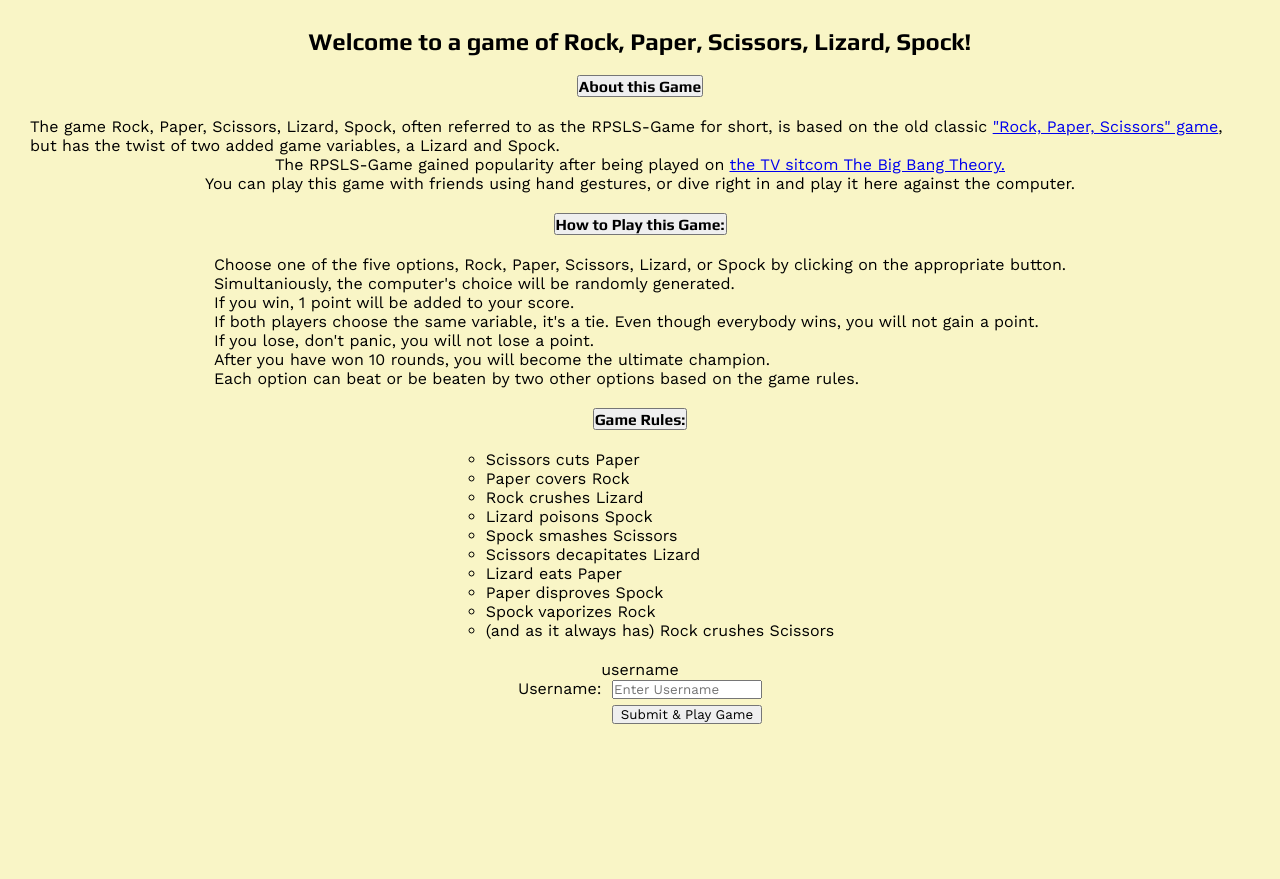
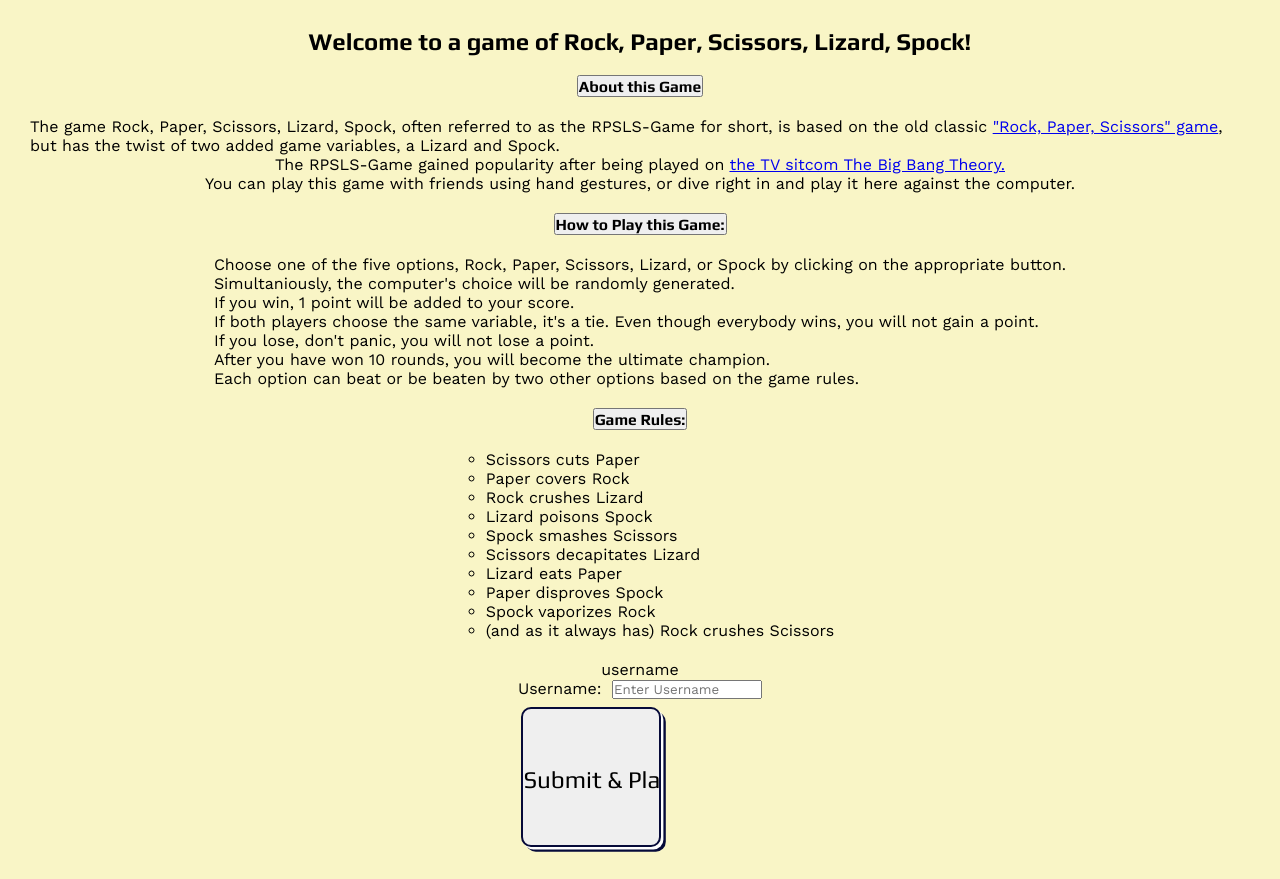
Before and after one commit to g-omarsdottir/javascript-quiz-main, a plain HTML site: page index.html in a window 1280 px wide. Shown: the part 69-948 px from the top of the page. Before the commit the page ends 830 px from the top, so only its background shows below. Drawn offline with nearby package versions, Linux system fonts and the light colour scheme.

Commit message:
Now the submit username and play game forwards to game section

```diff
--- a/assets/css/style.css
+++ b/assets/css/style.css
@@ -202,6 +202,26 @@ form > input {
     box-shadow: 0.1em 0.1em 0 #fff, 0.2em 0.2em #060a39;
 }
 
+.play-button {
+    font-size: 1.5rem;
+    font-family: "Play", "Lucida Sans", "Lucida Sans Regular", "Lucida Grande",
+        "Lucida Sans Unicode", Geneva, Verdana, sans-serif;
+    width: 140px;
+    height: 140px;
+    margin: 5px;
+    padding-top: 5px;
+    display: flex;
+    justify-content: center;
+    /*align-items: flex-start;*/
+    border: 2px solid #060a39;
+    border-radius: 10px;
+    position: relative;
+    top: -0.1rem;
+    left: -0.1rem;
+    /* Explanation of values: distance of shadow from element - blur/spread of shadow - no additional spread - color. Same for definition of second shadow*/
+    box-shadow: 0.1em 0.1em 0 #fff, 0.2em 0.2em #060a39;
+}
+
 /* Media query: screens ≥ 375px (larger mobile devices) */
 @media screen and (min-width: 768px) {
     .choice-button {
```
Also changed, not shown: assets/js/script.js (+10 -3 lines), index.html (+27 -15 lines).
